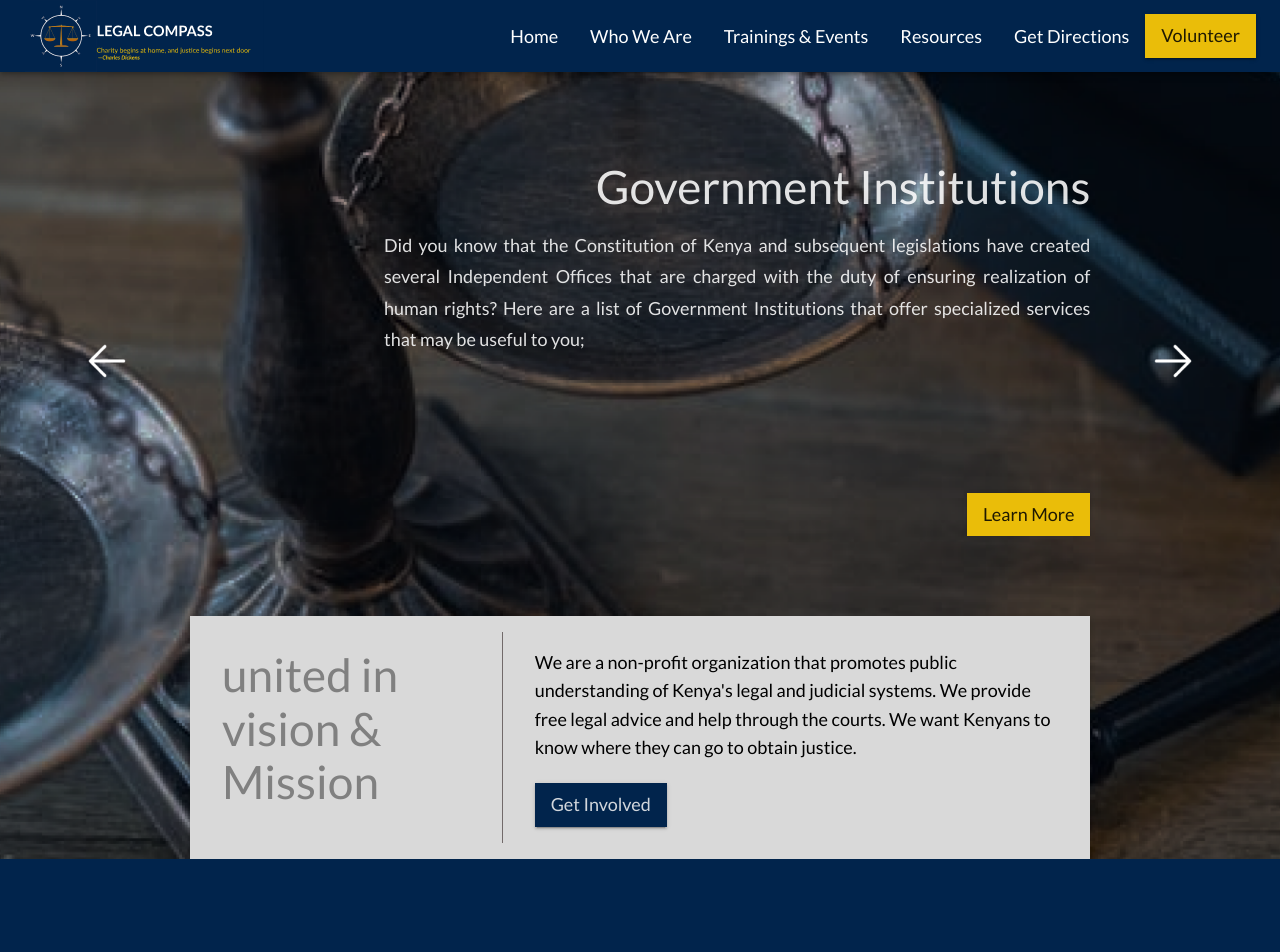
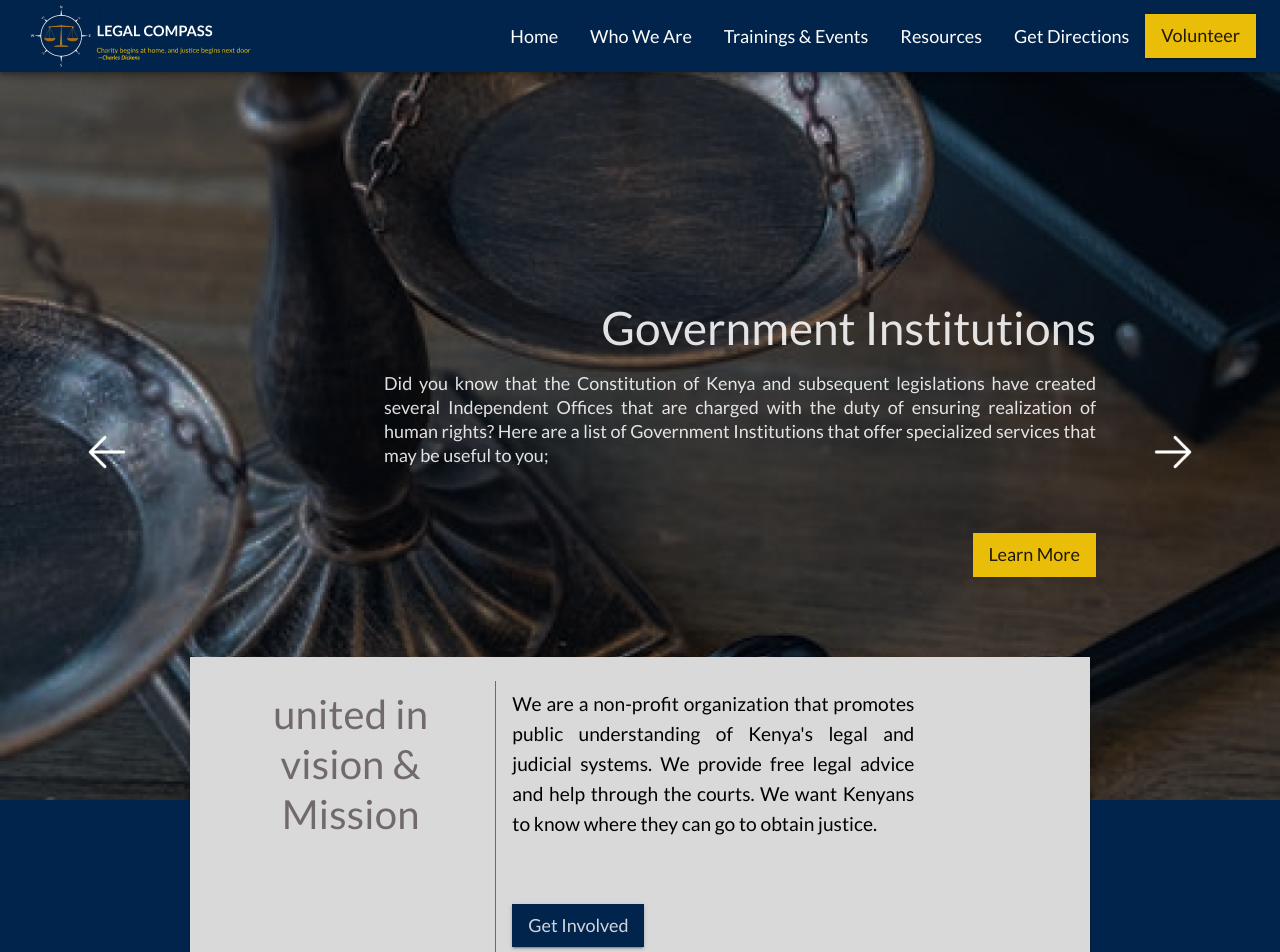
Before and after one commit to mwendwa99/legalcompass, a React (Vite) app: page / in a window 1280 px wide. Shown: the top 952 px of the page. Before the commit the page ends 859 px from the top, so only its background shows below. Built offline with nearby package versions, Linux system fonts and the light colour scheme.

Commit message:
homepage done

```diff
--- a/src/App.css
+++ b/src/App.css
@@ -3,6 +3,7 @@
   padding: 0;
   background-image: url("./assets/background.png");
   background-size: cover;
+  height: 100vh;
   background-repeat: no-repeat;
   background-position: center;
   background-attachment: fixed;
@@ -52,3 +53,19 @@
   width: 100%;
   height: 100%;
 }
+.banner p {
+  font-size: 1.2rem;
+  font-weight: 700;
+  margin: 0;
+  padding: 0;
+  padding: 1rem;
+}
+.banner h1 {
+  font-style: normal;
+  font-weight: 700;
+  font-size: 40px;
+  line-height: 50px;
+  letter-spacing: 0.2px;
+
+  color: #726a6a;
+}
--- a/src/components/Banner.jsx
+++ b/src/components/Banner.jsx
@@ -10,26 +10,47 @@ import CustomButton from "./Button";
 
 export default function Banner() {
   return (
-    // <Box>
-    <Box className="banner">
-      <Stack sx={{ p: 2 }} direction={"row"} spacing={2}>
-        <Typography variant="h1" color="grey" sx={{ width: "100%", p: 2 }}>
+    <Grid container sx={{ p: 2, mt: "5rem" }} className="banner">
+      <Grid item xs={12} sm={12} md={4}>
+        <Typography
+          align="center"
+          variant="h1"
+          component="h1"
+          color="grey"
+          sx={{ width: "100%", p: 2 }}
+        >
           united in <br /> vision & <br /> Mission
         </Typography>
-        <Divider flexItem orientation="vertical" />
-        <Stack direction="column" sx={{ p: 2 }}>
-          <Typography variant="subtitle2" sx={{ color: "#000" }} gutterBottom>
-            We are a non-profit organization that promotes public understanding
-            of Kenya's legal and judicial systems. We provide free legal advice
-            and help through the courts. We want Kenyans to know where they can
-            go to obtain justice.
-          </Typography>
-          <Box sx={{ mt: 2 }}>
-            <CustomButton title={"Get Involved"} />
-          </Box>
-        </Stack>
-      </Stack>
-    </Box>
-    // </Box>
+      </Grid>
+      <Divider variant="middle" flexItem orientation="vertical" />
+      <Grid item xs={12} sm={12} md={6}>
+        <Typography
+          variant="subtitle2"
+          paragraph
+          sx={{
+            color: "#000",
+            textAlign: { xs: "justify", sm: "justify", md: "justify" },
+            p: 2,
+            width: "100%",
+          }}
+          gutterBottom
+        >
+          We are a non-profit organization that promotes public understanding of
+          Kenya's legal and judicial systems. We provide free legal advice and
+          help through the courts. We want Kenyans to know where they can go to
+          obtain justice.
+        </Typography>
+        <Box
+          sx={{
+            mt: 4,
+            p: 2,
+            display: { xs: "flex" },
+            justifyContent: { xs: "center", md: "flex-start" },
+          }}
+        >
+          <CustomButton title={"Get Involved"} />
+        </Box>
+      </Grid>
+    </Grid>
   );
 }
--- a/src/components/Carousel.jsx
+++ b/src/components/Carousel.jsx
@@ -32,7 +32,7 @@ export default function Example(props) {
   ];
 
   return (
-    <Container maxWidth="lg" style={{ margin: "10rem 0 5rem 0" }}>
+    <Container maxWidth="lg" style={{ margin: "30rem 0 0 0" }}>
       <Carousel
         animation="slide"
         NextIcon={
@@ -76,8 +76,7 @@ function Item(props) {
           justifyContent: "right",
           alignContent: "flex-end",
           ml: { xs: 0, sm: 0, md: 40 },
-          mr: { xs: 0, sm: 0, md: 15.7 },
-          // height: 400,
+          mr: { xs: 0, sm: 0, md: 15 },
         }}
       >
         <Grid item xs={12} sm={12} md={12}>
@@ -85,8 +84,8 @@ function Item(props) {
             {props.item.name}
           </Typography>
           <Typography
-            sx={{ minHeight: 300 }}
-            variant="subtitle1"
+            sx={{ minHeight: 200 }}
+            variant="h5"
             align="justify"
             gutterBottom
           >
```
